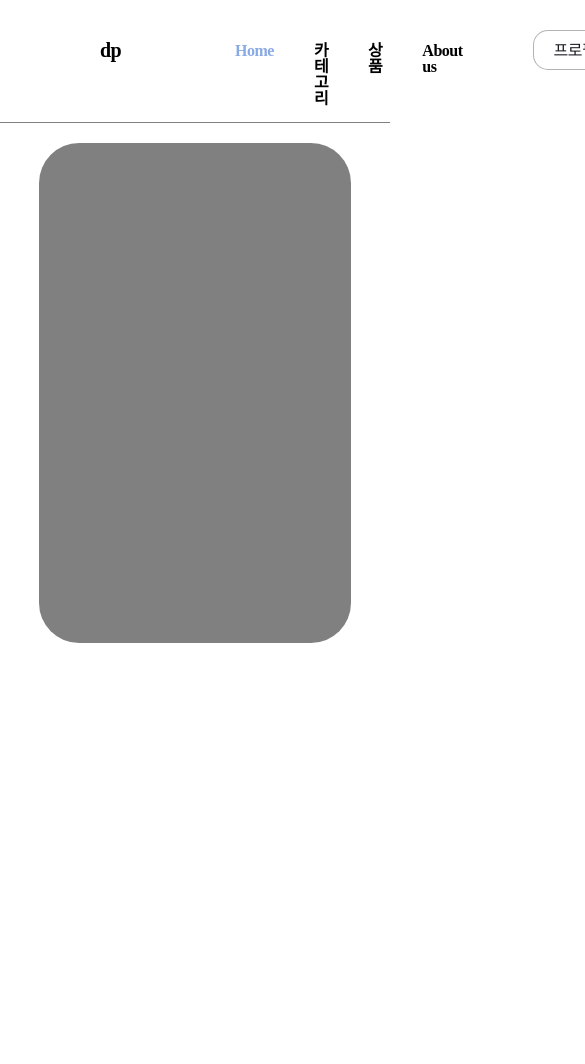
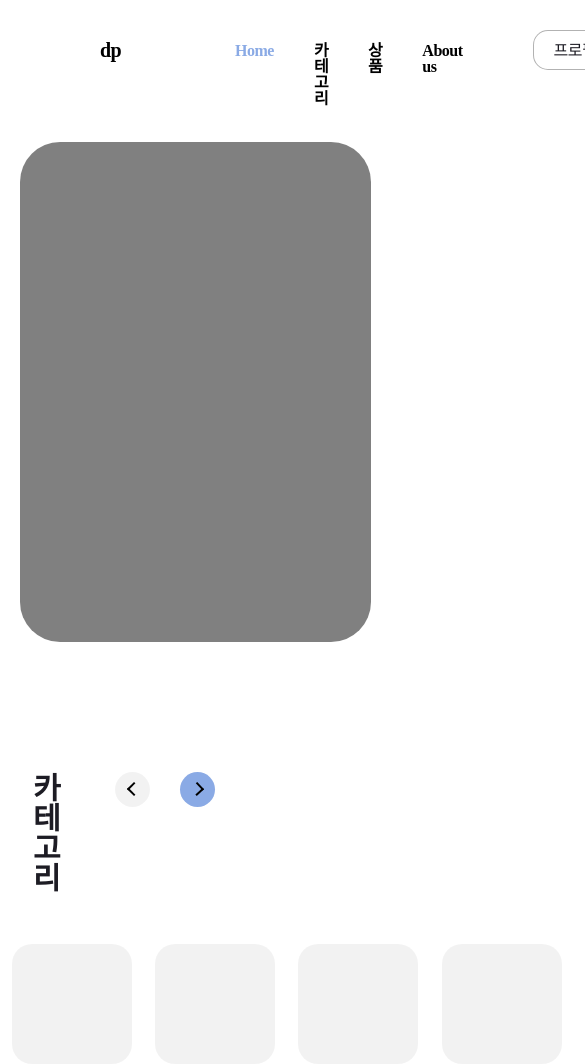
Before and after one commit to Project-TMusic/dp_frontend, a React (Create React App) app: page / in a window 390 px wide. Shown: the top 1064 px of the page, 585 px wide, since content can reach past the window. Before the commit the page ends 844 px from the top, so only its background shows below. Built offline with nearby package versions, Linux system fonts and the light colour scheme; a web font is replaced by a local one.

Commit message:
Feature: Category Not Responsive

```diff
--- /dev/null
+++ b/src/Template/CategoryTemplate/index.tsx
@@ -0,0 +1,20 @@
+import React, { useState } from 'react';
+import { useLocation } from 'react-router-dom';
+import { Category } from 'src/components';
+
+export const CategoryTemplate: React.FC = () => {
+  const location = useLocation();
+  const categoryType = location.pathname.split('/')[5];
+  return (
+    <>
+      <Category
+        CategoryTemplateType={categoryType as any}
+        food={<></>}
+        clothes={<></>}
+        health={<></>}
+        computer={<></>}
+        tool={<></>}
+      />
+    </>
+  );
+};
--- /dev/null
+++ b/src/Template/index.ts
@@ -0,0 +1 @@
+export * from './CategoryTemplate';
--- a/src/components/common/Banner/styled.ts
+++ b/src/components/common/Banner/styled.ts
@@ -5,7 +5,7 @@ export const BannerContainer = styled.div`
   margin-top: 2rem;
 `;
 export const Banner = styled.div`
-  width: 80%;
+  width: 90%;
   padding-top: 50rem;
   background-color: gray;
   margin: auto;
--- /dev/null
+++ b/src/components/common/Category/index.tsx
@@ -0,0 +1,54 @@
+import React from 'react';
+import * as S from './styled';
+
+export interface CategoryTemplateProps {
+  CategoryTemplateType: 'food' | 'clothes' | 'health' | 'computer' | 'tool';
+  food: React.ReactNode;
+  clothes: React.ReactNode;
+  health: React.ReactNode;
+  computer: React.ReactNode;
+  tool: React.ReactNode;
+}
+
+export const Category: React.FC<CategoryTemplateProps> = ({
+  CategoryTemplateType,
+  food,
+  clothes,
+  health,
+  computer,
+  tool,
+}) => {
+  const right = true;
+  const left = false;
+  return (
+    <S.CategoryContainer>
+      <S.TopContainer>
+        <S.CategoryTitleContainer>
+          <S.CategoryTitle>카테고리</S.CategoryTitle>
+        </S.CategoryTitleContainer>
+        <S.ArrowContainer>
+          <S.positionRight>
+            <S.ArrowLeftContainer>
+              <S.Arrow directionProps={right}></S.Arrow>
+            </S.ArrowLeftContainer>
+            <S.ArrowRightContainer>
+              <S.Arrow directionProps={left}></S.Arrow>
+            </S.ArrowRightContainer>
+          </S.positionRight>
+        </S.ArrowContainer>
+      </S.TopContainer>
+      <S.BottomContainer>
+        <S.CategoryListContainer>
+          <S.FlexPosition>
+            <S.CategorySection></S.CategorySection>
+            <S.CategorySection></S.CategorySection>
+            <S.CategorySection></S.CategorySection>
+            <S.CategorySection></S.CategorySection>
+            <S.CategorySection></S.CategorySection>
+            <S.CategorySection></S.CategorySection>
+          </S.FlexPosition>
+        </S.CategoryListContainer>
+      </S.BottomContainer>
+    </S.CategoryContainer>
+  );
+};
--- /dev/null
+++ b/src/components/common/Category/styled.ts
@@ -0,0 +1,83 @@
+import styled from '@emotion/styled';
+
+export const CategoryContainer = styled.div`
+  width: 100%;
+  padding-top: 12rem;
+  background-color: white;
+`;
+
+export const CategoryTitleContainer = styled.div`
+  width: 20%;
+  margin-left: 8vw;
+`;
+
+export const CategoryTitle = styled.div`
+  font-size: 3rem;
+  font-weight: 600;
+  text-align: center;
+  padding-top: 1.2rem;
+`;
+
+export const ArrowContainer = styled.div`
+  width: 100%;
+  margin-top: 1rem;
+  margin-right: 17.5rem;
+`;
+
+export const positionRight = styled.div`
+  display: flex;
+  float: right;
+`;
+export const ArrowLeftContainer = styled.div`
+  background-color: rgba(0, 0, 0, 0.05);
+  width: 3.5rem;
+  height: 3.5rem;
+  border-radius: 2rem;
+  margin-right: 3rem;
+`;
+
+export const Arrow = styled.div<{ directionProps: boolean }>`
+  height: 1rem;
+  width: 1rem;
+  border: 2px solid black;
+  border-width: 2.5px 2.5px 0 0;
+  margin: ${(props) =>
+    props.directionProps ? '1.2rem 0 0 1.4rem' : '1.2rem 0 0 1.2rem'};
+  transform: ${(props) =>
+    props.directionProps ? 'rotate(225deg)' : 'rotate(47deg)'};
+`;
+
+export const ArrowRightContainer = styled.div`
+  background-color: #8aaae5;
+  width: 3.5rem;
+  height: 3.5rem;
+  border-radius: 2rem;
+`;
+
+export const TopContainer = styled.div`
+  width: 100%;
+  display: flex;
+  margin-bottom: 5rem;
+`;
+
+export const BottomContainer = styled.div`
+  width: 100%;
+  display: flex;
+`;
+
+export const CategoryListContainer = styled.div`
+  margin: auto;
+`;
+
+export const FlexPosition = styled.div`
+  display: flex;
+`;
+
+export const CategorySection = styled.div`
+  width: 12rem;
+  height: 12rem;
+  border-radius: 2rem;
+  background-color: rgba(0, 0, 0, 0.05);
+
+  margin: 0 3vw 0 3vw;
+`;
--- a/src/components/common/Navbar/styled.ts
+++ b/src/components/common/Navbar/styled.ts
@@ -6,7 +6,6 @@ export const NavbarContainer = styled.div`
   padding-top: 2rem;
   padding-bottom: 1rem;
   display: flex;
-  border-bottom: 1px solid gray;
 `;
 
 export const LogoContainer = styled.div`
@@ -39,6 +38,9 @@ export const MenuContainer = styled.div`
   width: 100%;
   margin-left: 20rem;
   display: flex;
+  @media screen and (max-width: 1300px) {
+    margin-left: 10rem;
+  }
   @media screen and (max-width: 1250px) {
     margin-left: 3rem;
   }
--- a/src/components/common/index.ts
+++ b/src/components/common/index.ts
@@ -1,3 +1,4 @@
 export * from './Navbar';
 export * from './Banner';
 export * from './AboutUs';
+export * from './Category';
--- a/src/pages/Main/index.tsx
+++ b/src/pages/Main/index.tsx
@@ -1,9 +1,11 @@
 import React from 'react';
 import { Banner } from 'src/components';
+import { CategoryTemplate } from 'src/Template';
 export const Main: React.FC = () => {
   return (
     <>
       <Banner />
+      <CategoryTemplate />
     </>
   );
 };
```
